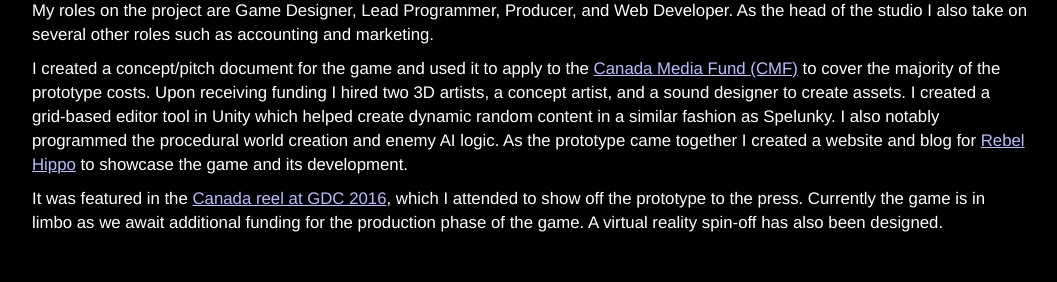
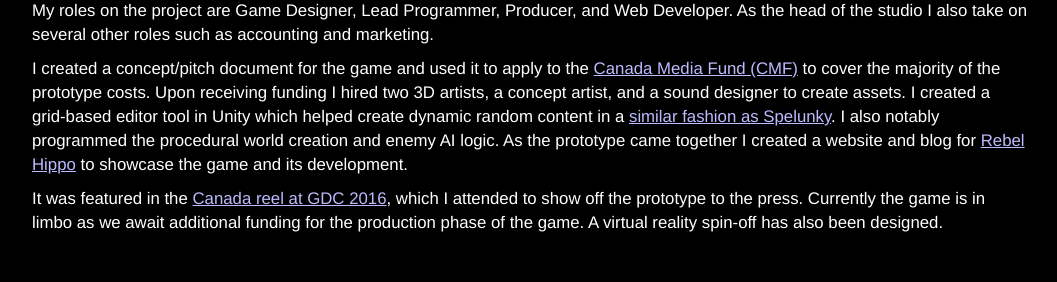
Before and after one commit to bradkeys/bradkeys.com, a Jekyll site: the page built from portfolio/just-pretend.html, in a window 1280 px wide. Shown: the part 1224-1506 px from the top of the page, without its empty margins (113-1170 px from the left). Built offline with Jekyll 4.4.1, drawn with Linux system fonts in a browser that asks for light colours; nearby versions of some CDN libraries.

Commit message:
Added link to Spelunky procedural generation article.

```diff
--- a/portfolio/just-pretend.html
+++ b/portfolio/just-pretend.html
@@ -15,7 +15,7 @@ title: Just Pretend
 <p>
     I created a concept/pitch document for the game and used it to apply to the <a href="http://www.cmf-fmc.ca/programs-deadlines/programs/innovation-program">Canada Media Fund (CMF)</a> to cover the majority of the prototype costs.
     Upon receiving funding I hired two 3D artists, a concept artist, and a sound designer to create assets.
-    I created a grid-based editor tool in Unity which helped create dynamic random content in a similar fashion as Spelunky.
+    I created a grid-based editor tool in Unity which helped create dynamic random content in a <a href="http://tinysubversions.com/spelunkyGen/">similar fashion as Spelunky</a>.
     I also notably programmed the procedural world creation and enemy AI logic.
     As the prototype came together I created a website and blog for <a href="http://rebelhippo.com">Rebel Hippo</a> to showcase the game and its development.
 </p>
```
